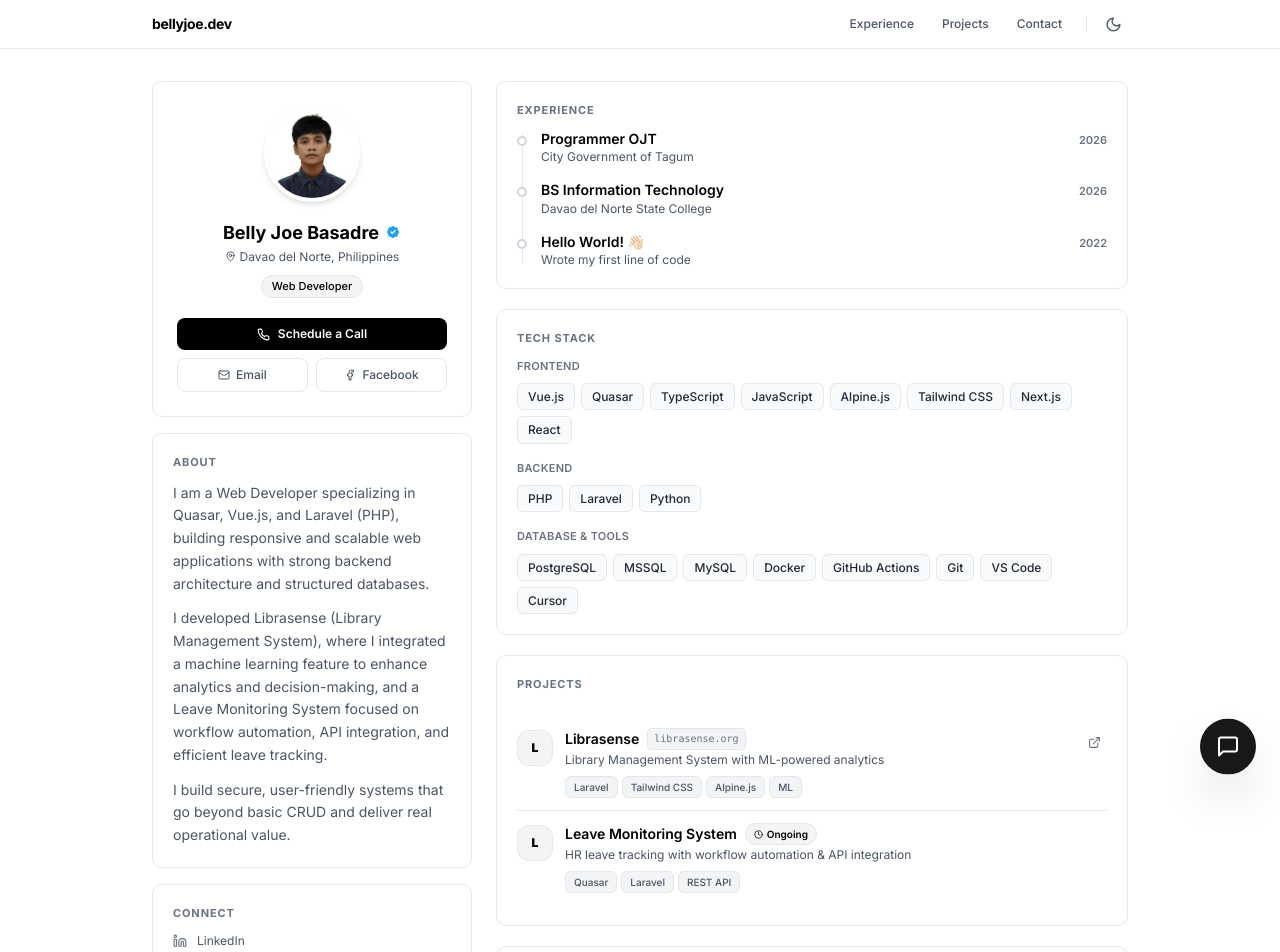
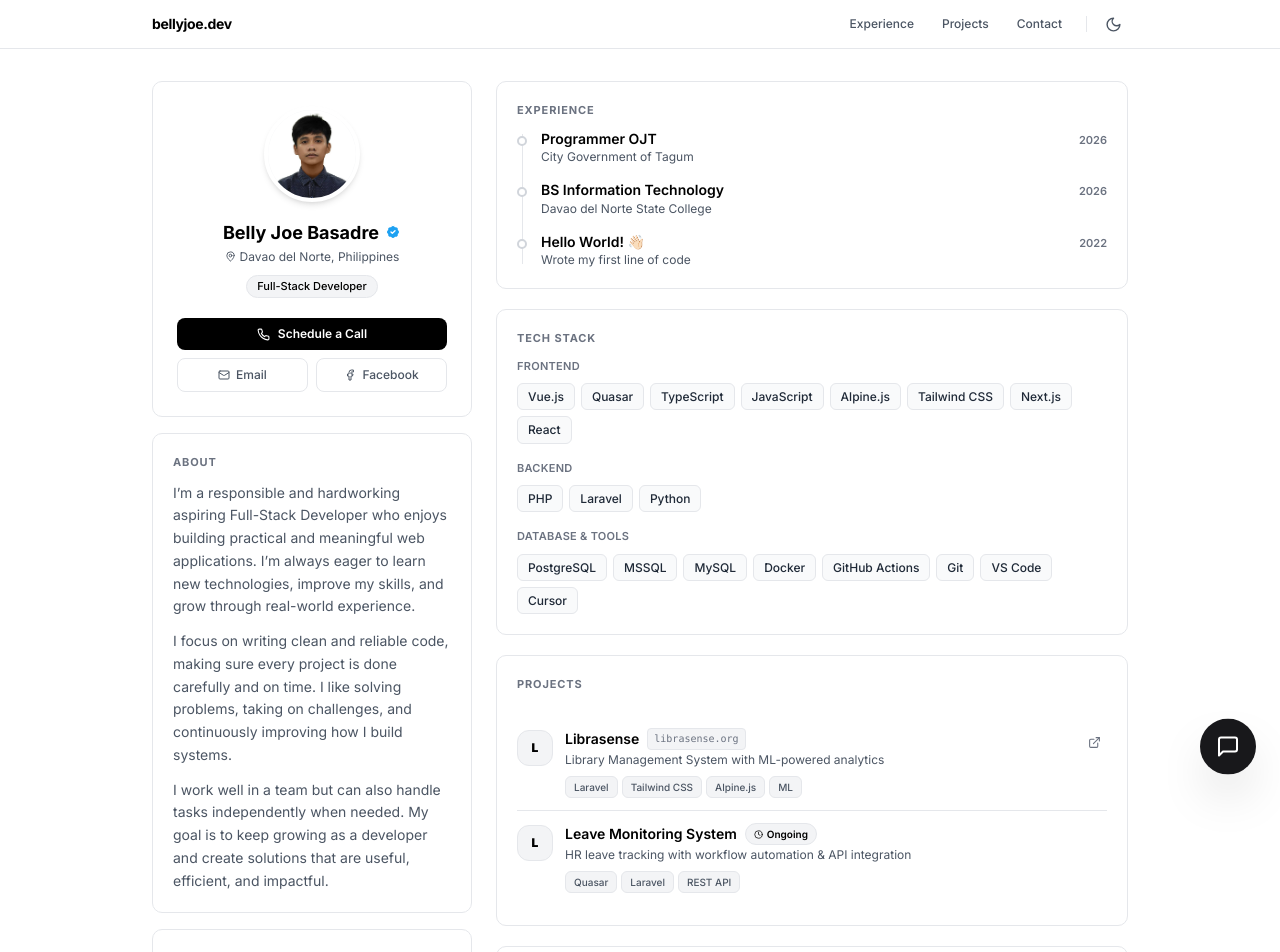
Before and after one commit to bJOE2001/Portfolio, a Next.js app: page / in a window 1280 px wide. Shown: the top 952 px of the page. Built offline with nearby package versions, Linux system fonts and the light colour scheme.

Commit message:
feat: update profile details to reflect full-stack developer specialization

```diff
--- a/data/portfolio.ts
+++ b/data/portfolio.ts
@@ -2,7 +2,7 @@
 
 export const profile = {
   name: "Belly Joe Basadre",
-  seoTitle: "Belly Joe Basadre — Web Developer",
+  seoTitle: "Belly Joe Basadre — Full-Stack Developer",
   seoDescription: "Personal portfolio of a full-stack software engineer specializing in modern web development.",
   navbarLogo: {
     start: "bellyjoe",
@@ -13,15 +13,15 @@ export const profile = {
   avatarUrl: "/profile.jpg", // Put your image URL here (e.g. "/me.jpg" if inside the public folder, or a full "https://" link)
   avatarHoverUrl: "/thumbsup.png", // Optional: Second image that appears when hovered
   location: "Davao del Norte, Philippines",
-  roles: ["Web Developer"],
+  roles: ["Full-Stack Developer"],
   award: "Hackathon 2025 Champion",
   email: "basadre.bellyjoe@gmail.com",
   callLink: "https://calendly.com/basadre-bellyjoe/30min",
   facebookLink: "https://www.facebook.com/bellyjoe.official",
   bio: [
-    "I am a Web Developer specializing in Quasar, Vue.js, and Laravel (PHP), building responsive and scalable web applications with strong backend architecture and structured databases.",
-    "I developed Librasense (Library Management System), where I integrated a machine learning feature to enhance analytics and decision-making, and a Leave Monitoring System focused on workflow automation, API integration, and efficient leave tracking.",
-    "I build secure, user-friendly systems that go beyond basic CRUD and deliver real operational value.",
+    "I’m a responsible and hardworking aspiring Full-Stack Developer who enjoys building practical and meaningful web applications. I’m always eager to learn new technologies, improve my skills, and grow through real-world experience.",
+    "I focus on writing clean and reliable code, making sure every project is done carefully and on time. I like solving problems, taking on challenges, and continuously improving how I build systems.",
+    "I work well in a team but can also handle tasks independently when needed. My goal is to keep growing as a developer and create solutions that are useful, efficient, and impactful."
   ],
 };
 
```
